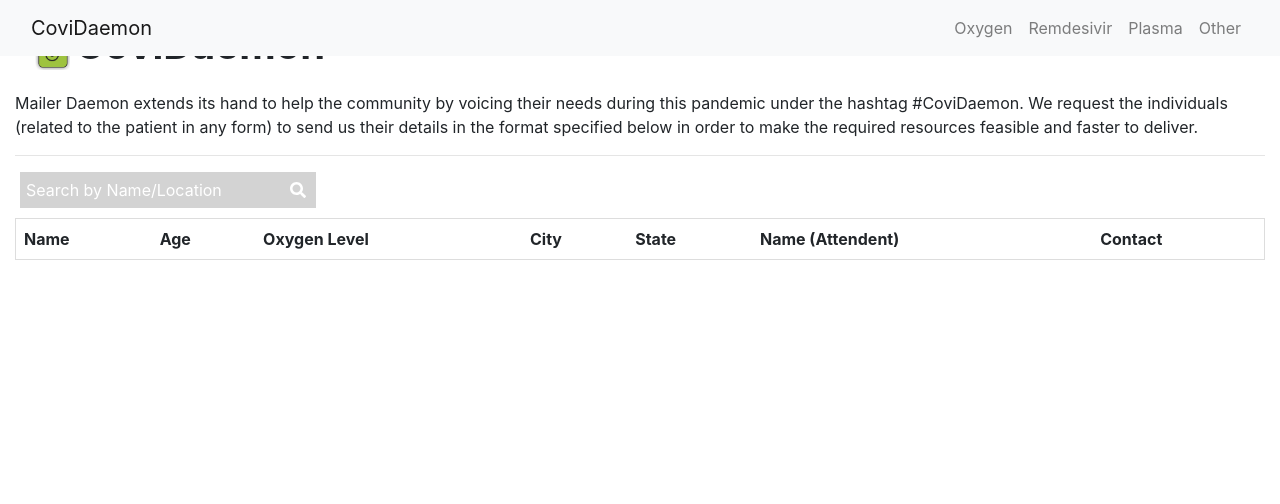
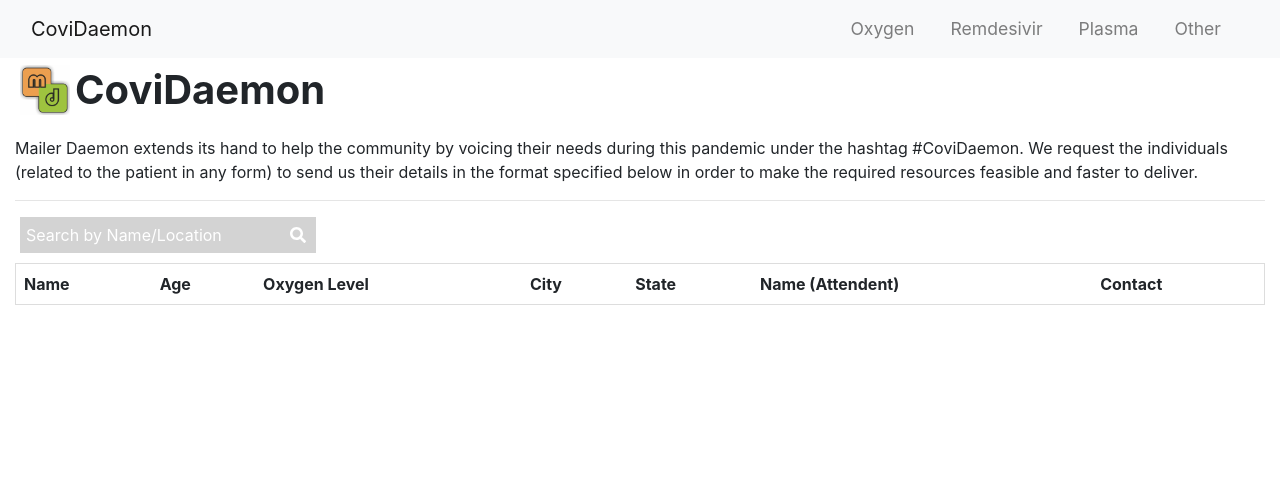
Before and after one commit to sonaliverma82276/CoviDaemon, a PHP site: page / in a window 1280 px wide. Shown: the top 504 px of the page. Before the commit the page ends 260 px from the top, so only its background shows below. Run offline with PHP 8.4, Linux system fonts and the light colour scheme; lists and menus that the app fills with data are empty; some libraries are stand-ins or nearby versions.

Commit message:
Update style.css

```diff
--- a/style.css
+++ b/style.css
@@ -7,7 +7,19 @@
     margin-top: 15px;
 }
 
+.navbar{
+    padding: .8rem;
+  }
+  .navbar-nav li{
+    padding-right: 20px;
+    cursor: pointer;
+  }
+  .nav-link{
+    font-size: 1.1em !important;
+  }
+
 .main {
+    margin-top:60px;
     padding-left: 15px;
     padding-right: 15px;
 }
@@ -140,4 +152,7 @@
       .social p {
         font-size: 2rem;
     }
+    footer {
+        height: 30%;
+    }
 }
```
